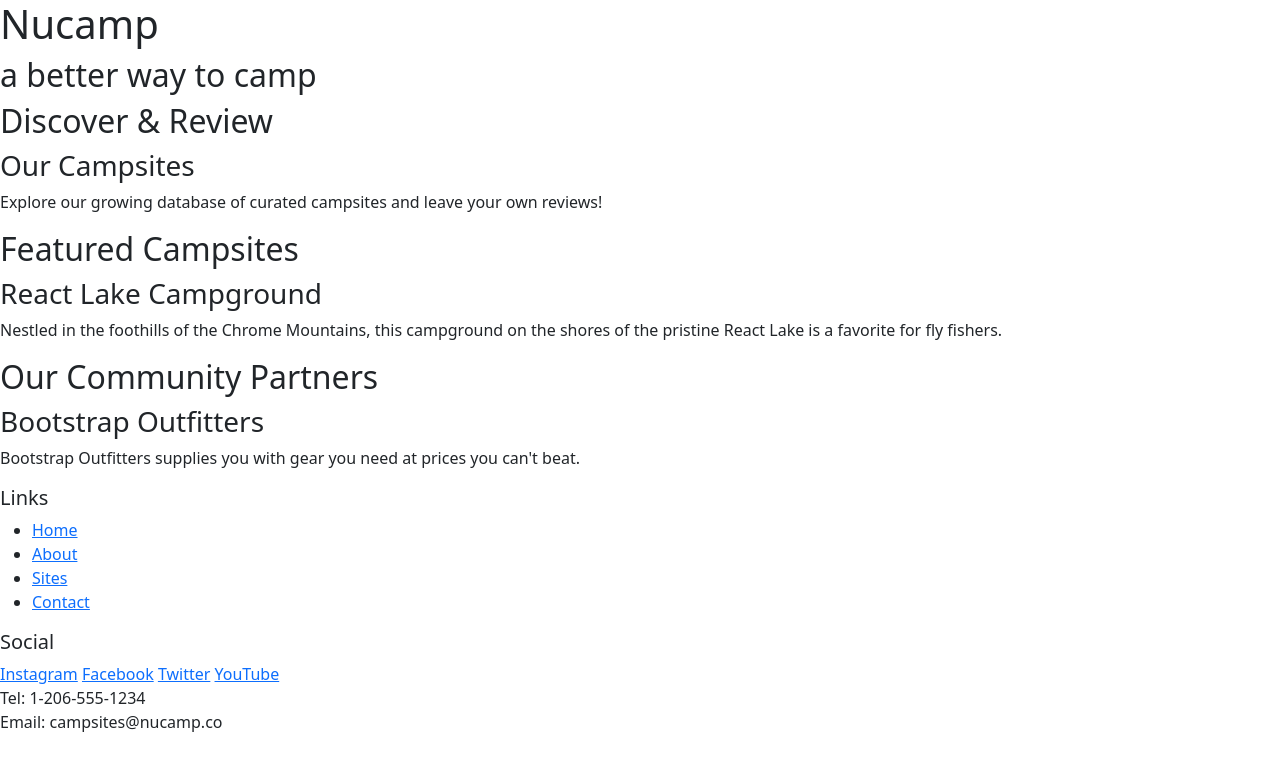
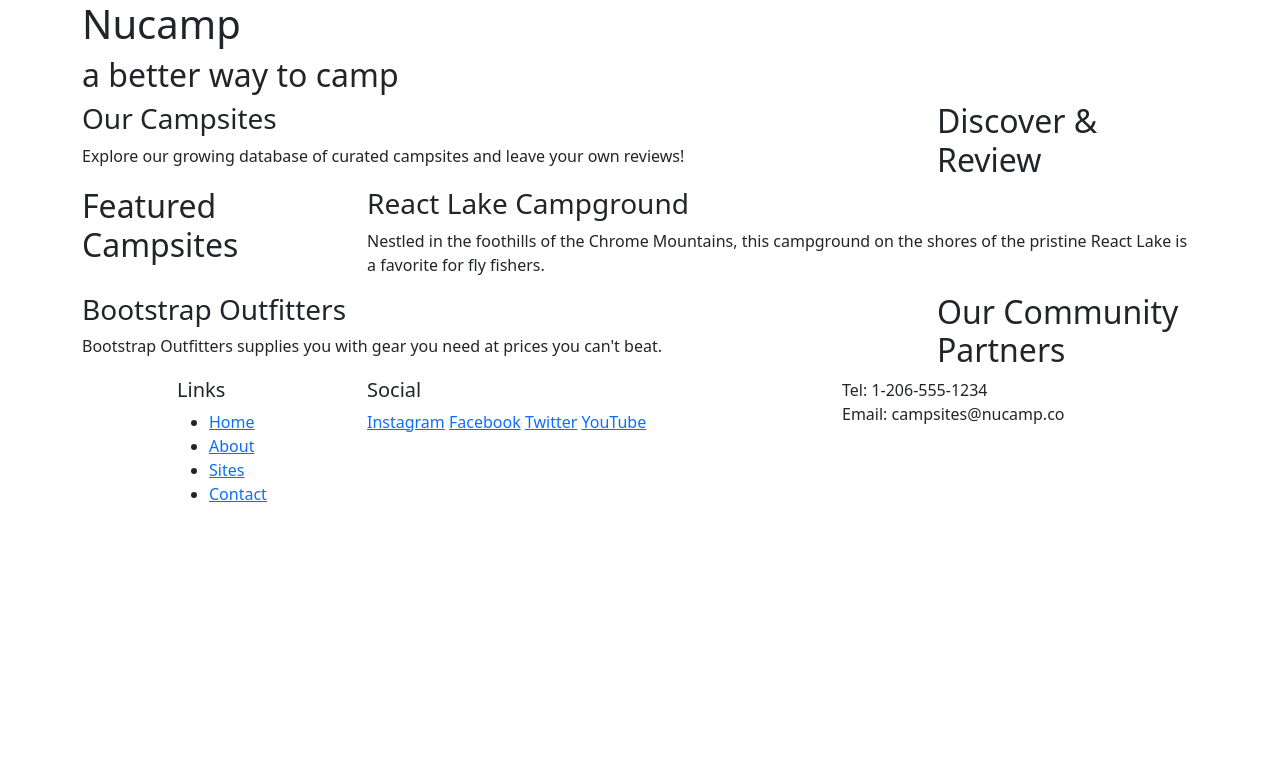
Before and after one commit to michaelkaffel/camp-site-project, a plain HTML site: page index.html in a window 1280 px wide. Drawn offline with nearby package versions, Linux system fonts and the light colour scheme.

Commit message:
bootstrap grid intro

```diff
--- a/index.html
+++ b/index.html
@@ -7,7 +7,8 @@
     <meta name="viewport" content="width=device-width, initial-scale=1" />
 
     <!-- Bootstrap CSS -->
-    <link href="https://cdn.jsdelivr.net/npm/bootstrap@5.2.3/dist/css/bootstrap.min.css" rel="stylesheet" integrity="sha384-rbsA2VBKQhggwzxH7pPCaAqO46MgnOM80zW1RWuH61DGLwZJEdK2Kadq2F9CUG65" crossorigin="anonymous"/>
+    <link href="https://cdn.jsdelivr.net/npm/bootstrap@5.2.3/dist/css/bootstrap.min.css" rel="stylesheet"
+        integrity="sha384-rbsA2VBKQhggwzxH7pPCaAqO46MgnOM80zW1RWuH61DGLwZJEdK2Kadq2F9CUG65" crossorigin="anonymous" />
 
     <title>Nucamp: A Better Way To Camp</title>
 </head>
@@ -16,41 +17,60 @@
 
     <!-- header -->
     <header>
-        <div>
+        <div class="container">
+            <div class="row">
+                <div class="col">
                     <h1>Nucamp</h1>
                     <h2>a better way to camp</h2>
+                </div>
+            </div>
         </div>
     </header>
 
     <!-- main section -->
-    <main>
+    <main class="container">
 
         <!-- discover section -->
-        <section>
+        <section class="row">
+            <div class="col-sm-4 col-md-3 order-sm-last">
                 <h2>Discover & Review</h2>
+            </div>
+            <div class="col">
                 <h3>Our Campsites</h3>
                 <p>Explore our growing database of curated campsites and leave your own reviews!</p>
+            </div>
         </section>
 
         <!-- feature section -->
-        <section>
+        <section class="row">
+            <div class="col-sm-4 col-md-3">
                 <h2>Featured Campsites</h2>
+            </div>
+            <div class="col">
                 <h3>React Lake Campground</h3>
-            <p>Nestled in the foothills of the Chrome Mountains, this campground on the shores of the pristine React Lake is a favorite for fly fishers.</p>
+                <p>Nestled in the foothills of the Chrome Mountains, this campground on the shores of the pristine React
+                    Lake is a favorite for fly fishers.</p>
+            </div>
         </section>
 
         <!-- partner section -->
-        <section>
+        <section class="row">
+            <div class="col-sm-4 col-md-3 order-sm-last">
                 <h2>Our Community Partners</h2>
+            </div>
+            <div class="col">
                 <h3>Bootstrap Outfitters</h3>
                 <p>Bootstrap Outfitters supplies you with gear you need at prices you can't beat.</p>
+            </div>
         </section>
 
     </main>
 
     <!-- footer -->
     <footer>
-        <div>
+        <div class="container">
+            <div class="row">
+                <div class="col-4 col-sm-2 offset-1">
                     <h5>Links</h5>
                     <ul>
                         <li><a href="#">Home</a></li>
@@ -59,18 +79,23 @@
                         <li><a href="#">Contact</a></li>
                     </ul>
                 </div>
-        <div>
+                <div class="col-6 col-sm-5">
                     <h5>Social</h5>
                     <a href="http://instagram.com/">Instagram</a>
                     <a href="http://facebook.com/">Facebook</a>
                     <a href="http://twitter.com/">Twitter</a>
                     <a href="http://youtube.com/">YouTube</a>
                 </div>
-        <div>
+                <div class="col-sm-4">
                     Tel: 1-206-555-1234<br />
                     Email: campsites@nucamp.co
                 </div>
+            </div>
+        </div>
     </footer>
-<script src="https://cdn.jsdelivr.net/npm/bootstrap@5.2.3/dist/js/bootstrap.bundle.min.js" integrity="sha384-kenU1KFdBIe4zVF0s0G1M5b4hcpxyD9F7jL+jjXkk+Q2h455rYXK/7HAuoJl+0I4" crossorigin="anonymous"></script>
+    <script src="https://cdn.jsdelivr.net/npm/bootstrap@5.2.3/dist/js/bootstrap.bundle.min.js"
+        integrity="sha384-kenU1KFdBIe4zVF0s0G1M5b4hcpxyD9F7jL+jjXkk+Q2h455rYXK/7HAuoJl+0I4"
+        crossorigin="anonymous"></script>
 </body>
+
 </html>
```
Lines whose indentation alone changed are shown as unchanged.
